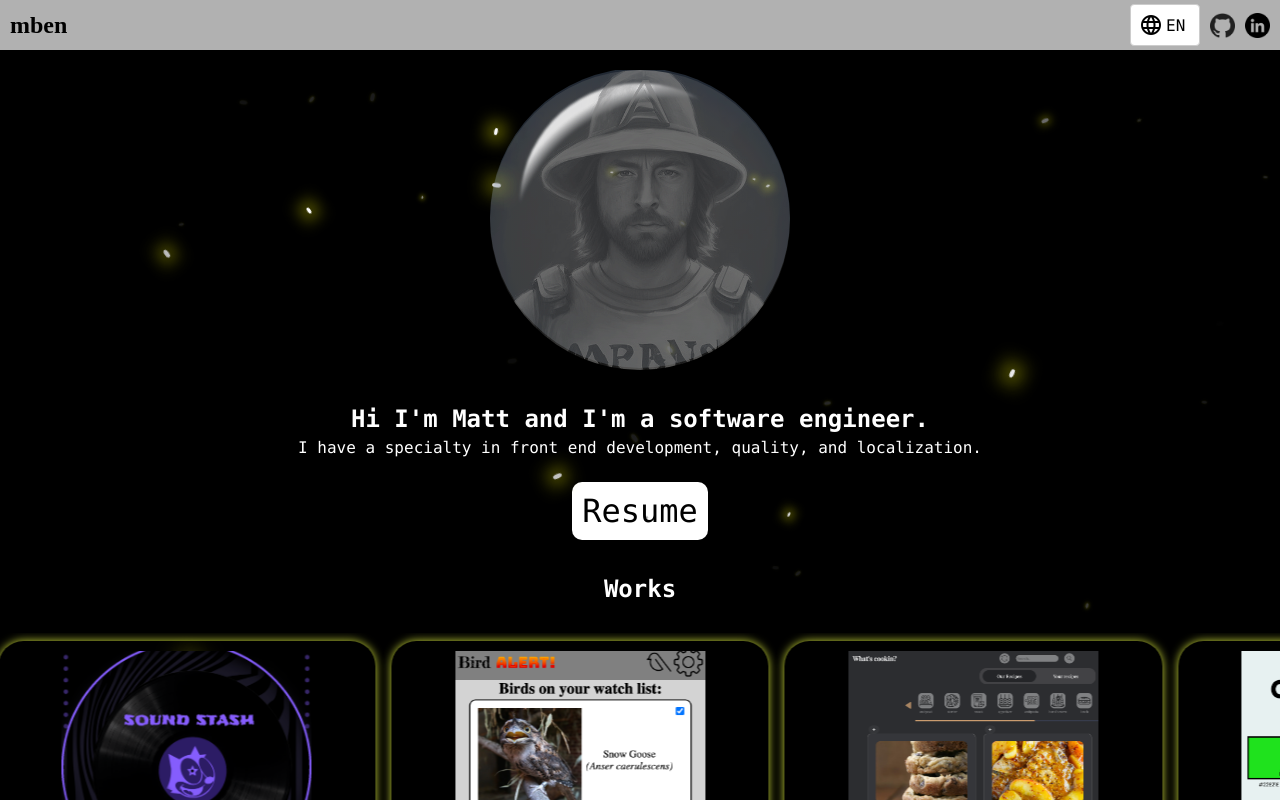
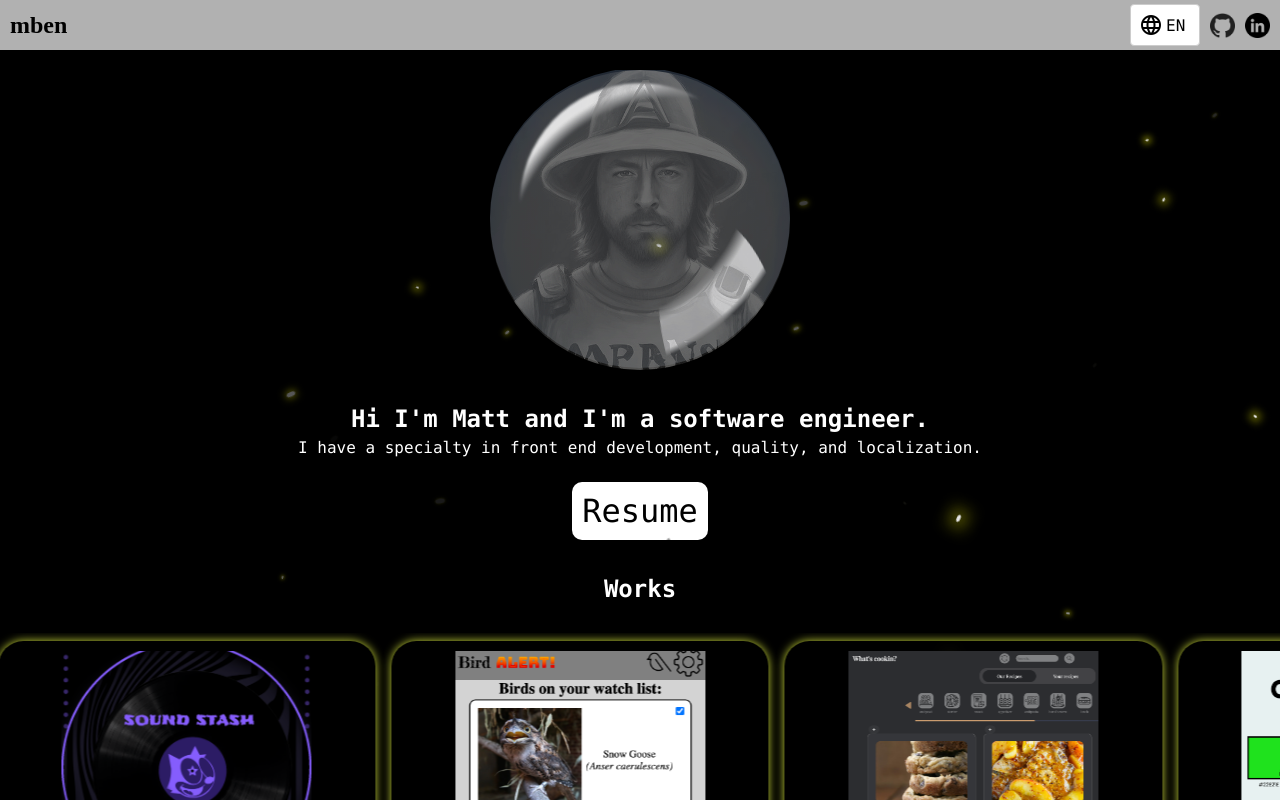
Before and after one commit to mbenfowler/portfolio, a React (Create React App) app: page / in a window 1280 px wide. Shown: the top 800 px of the page. Built offline with nearby package versions, Linux system fonts and the light colour scheme; a web font is replaced by a local one.

Commit message:
Remove display none

```diff
--- a/src/components/AboutMe/AboutMe.scss
+++ b/src/components/AboutMe/AboutMe.scss
@@ -194,7 +194,7 @@ $quantity: 100;
         width: 40%;
         background: radial-gradient(circle at 130% 130%, rgba(255, 255, 255, 0) 0, rgba(255, 255, 255, 0) 46%, rgba(255, 255, 255, 0.8) 50%, rgba(255, 255, 255, 0.8) 58%, rgba(255, 255, 255, 0) 60%, rgba(255, 255, 255, 0) 100%);
         transform: translateX(131%) translateY(58%) rotateZ(168deg) rotateX(10deg);
-        display: none;
+        // display: none;
     }
     &:after {
         display: block;
```
